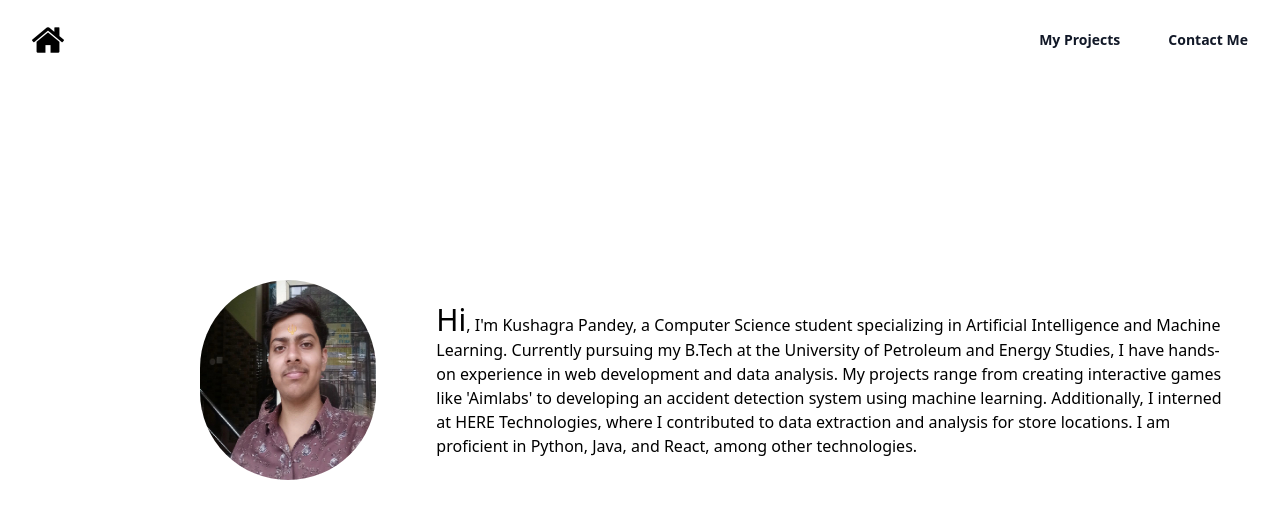
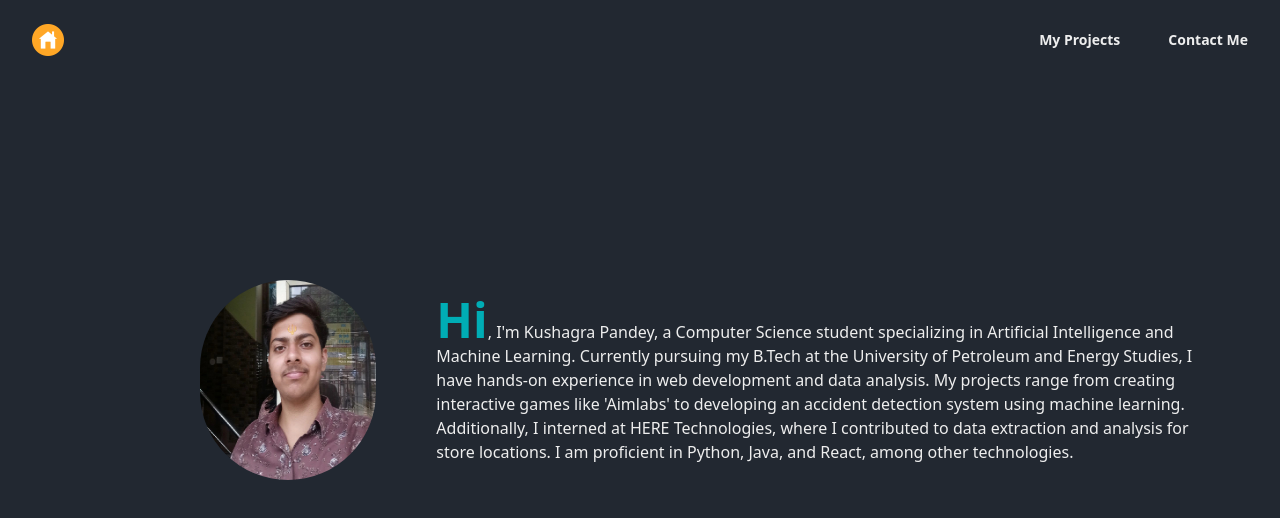
Before and after one commit to kushagrapandey761/Portfolio, a Next.js app: page / in a window 1280 px wide. Shown: the top 518 px of the page. Built offline with nearby package versions, Linux system fonts and the light colour scheme; a web font is replaced by a local one.

Commit message:
Changed theme

```diff
--- a/app/contact/page.js
+++ b/app/contact/page.js
@@ -3,7 +3,7 @@ import Link from "next/link";
 export default function Contact() {
   return (
     <main className="flex flex-col items-center mt-[100px]">
-      <h1 className="text-2xl">Let&apos;s get in touch</h1>
+      <h1 className="text-2xl text-[#00ADB5] font-semibold">Let&apos;s get in touch</h1>
       <div className="flex flex-row mt-[40px]">
         <Link href="https://www.linkedin.com/in/kushagra-pandey-525253245/">
           <button className="relative inline-flex items-center justify-center p-0.5 mb-2 me-2 overflow-hidden text-sm font-medium text-gray-900 rounded-lg group bg-gradient-to-br from-green-400 to-blue-600 group-hover:from-green-400 group-hover:to-blue-600 hover:text-white dark:text-white focus:ring-4 focus:outline-none focus:ring-green-200 dark:focus:ring-green-800">
--- a/app/layout.js
+++ b/app/layout.js
@@ -10,13 +10,17 @@ export default function RootLayout({ children }) {
   return (
     <html lang="en">
       <link rel="preconnect" href="https://fonts.googleapis.com" />
-      <link rel="preconnect" href="https://fonts.gstatic.com" crossOrigin="true" />
+      <link
+        rel="preconnect"
+        href="https://fonts.gstatic.com"
+        crossOrigin="true"
+      />
       <link
         href="https://fonts.googleapis.com/css2?family=Caveat&family=Edu+VIC+WA+NT+Beginner:wght@400..700&family=Lato:ital,wght@0,100;0,300;0,400;0,700;0,900;1,100;1,300;1,400;1,700;1,900&family=Libre+Baskerville&family=Playwrite+GB+S:ital,wght@0,100..400;1,100..400&display=swap"
         rel="stylesheet"
         precedence="default"
       ></link>
-      <body>
+      <body className=" bg-[#222831]">
         <MainHeader />
         {children}
       </body>
--- a/app/page.js
+++ b/app/page.js
@@ -13,17 +13,18 @@ export default function Home() {
           />
         </div>
         <div className="w-[900px] animate-fade-slide-in-right mt-[100px] ml-[60px] mr-[50px]">
-          <h1 className="">
-            <span className="text-3xl">Hi</span>, I&apos;m Kushagra Pandey, a
-            Computer Science student specializing in Artificial Intelligence and
-            Machine Learning. Currently pursuing my B.Tech at the University of
-            Petroleum and Energy Studies, I have hands-on experience in web
-            development and data analysis. My projects range from creating
-            interactive games like &apos;Aimlabs&apos; to developing an accident
-            detection system using machine learning. Additionally, I interned at
-            HERE Technologies, where I contributed to data extraction and
-            analysis for store locations. I am proficient in Python, Java, and
-            React, among other technologies.
+          <h1 className=" text-[#EEEEEE]">
+            <span className="text-5xl text-[#00ADB5] font-bold">Hi</span>, I&apos;m
+            Kushagra Pandey, a Computer Science student specializing in
+            Artificial Intelligence and Machine Learning. Currently pursuing my
+            B.Tech at the University of Petroleum and Energy Studies, I have
+            hands-on experience in web development and data analysis. My
+            projects range from creating interactive games like
+            &apos;Aimlabs&apos; to developing an accident detection system using
+            machine learning. Additionally, I interned at HERE Technologies,
+            where I contributed to data extraction and analysis for store
+            locations. I am proficient in Python, Java, and React, among other
+            technologies.
           </h1>
         </div>
       </div>
--- a/components/card.js
+++ b/components/card.js
@@ -3,10 +3,10 @@ import Link from "next/link";
 export default function Card({ title, description, link }) {
   return (
     <div className="animate-custom-stop">
-      <div className="flex flex-col items-center border p-5 border-blue-600 shadow-2xl w-[400px] h-[300px] mt-[30px] mb-[30px] transform transition-transform duration-300 hover:scale-110 hover:bg-slate-200">
+      <div className="flex flex-col items-center border p-5 border-blue-600 shadow-2xl w-[400px] h-[300px] mt-[30px] mb-[30px] transform transition-transform duration-300 hover:scale-110 hover:bg-[#393E46]">
         <Link href={link} className="flex flex-col items-center">
-          <h1 className=" font-caveat text-3xl">{title}</h1>
-          <p className="mt-[20px]">{description}</p>
+          <h1 className=" font-caveat text-3xl text-[#00ADB5]">{title}</h1>
+          <p className="mt-[20px] text-[#EEEEEE]">{description}</p>
         </Link>
       </div>
     </div>
--- a/components/main-header.js
+++ b/components/main-header.js
@@ -4,7 +4,7 @@ import homeImg from "@/assets/icons/home.png";
 export default function MainHeader() {
   return (
     <>
-      <header className="bg-white">
+      <header className="">
         <nav
           className="mx-auto flex max-w-7xl items-center justify-between p-6 lg:px-8"
           aria-label="Global"
@@ -38,16 +38,15 @@ export default function MainHeader() {
             </button>
           </div>
           <div className="hidden lg:flex lg:gap-x-12">
-
             <Link
               href="/projects"
-              className="text-sm font-semibold leading-6 text-gray-900"
+              className="text-sm font-semibold leading-6 text-[#EEEEEE]"
             >
               My Projects
             </Link>
             <Link
               href="/contact"
-              className="text-sm font-semibold leading-6 text-gray-900"
+              className="text-sm font-semibold leading-6 text-[#EEEEEE]"
             >
               Contact Me
             </Link>
```
Also changed, not shown: assets/icons/home.png.
